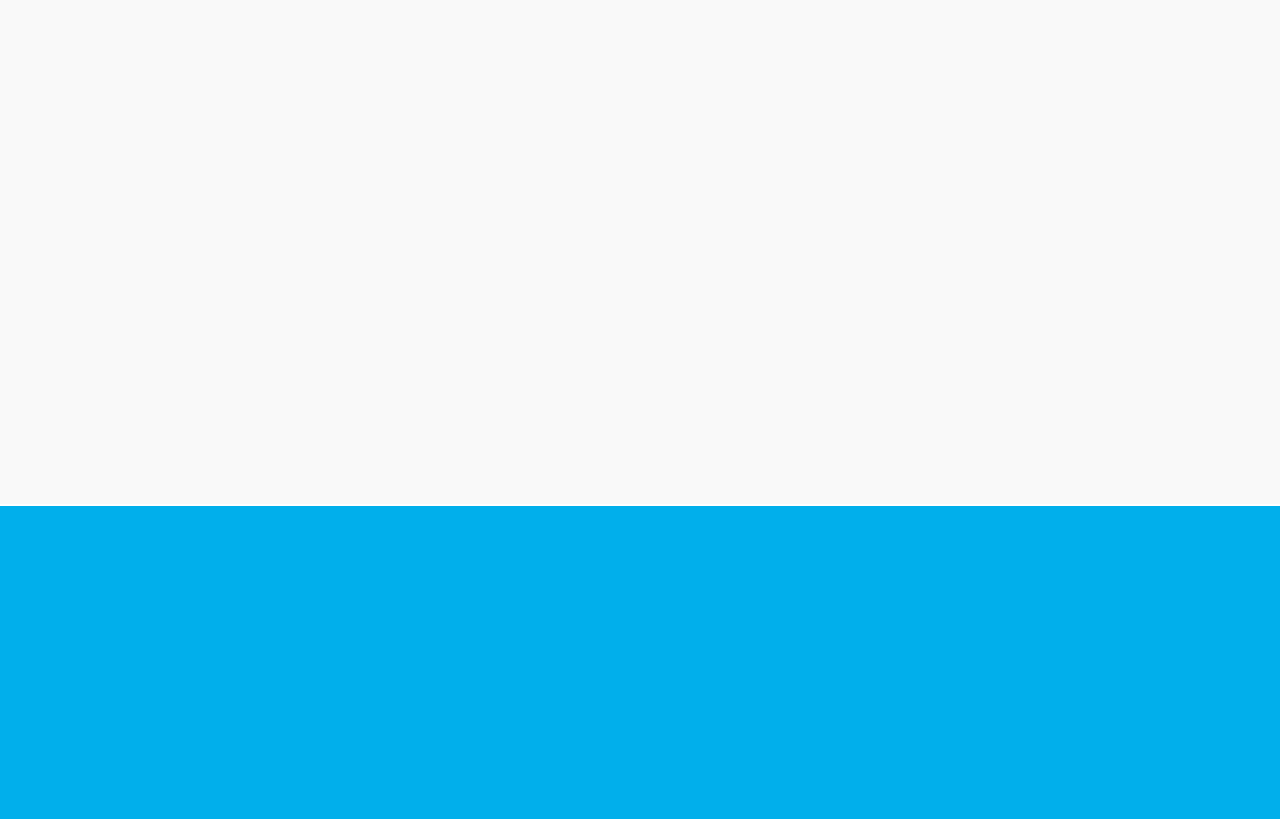
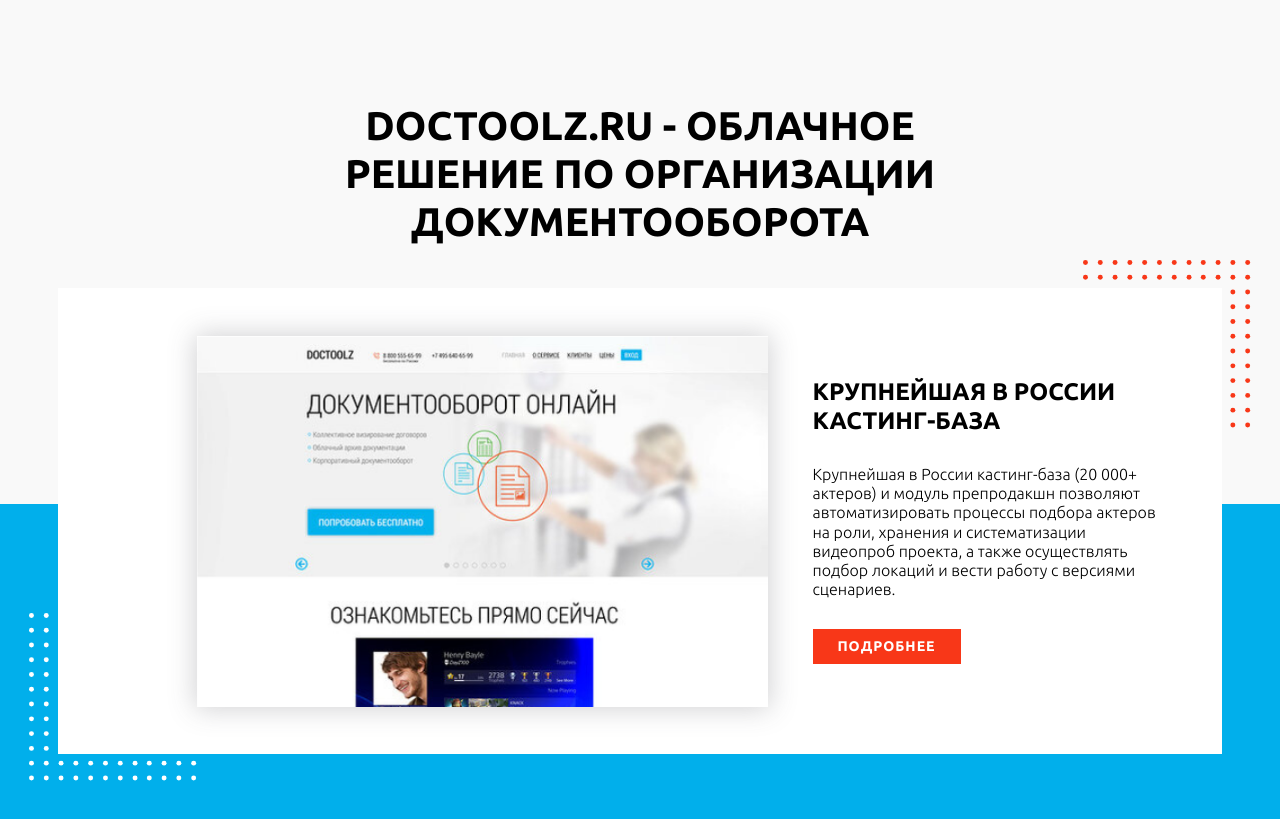
Before and after one commit to KkA1ZeNn/Site_without_adaptive, a plain HTML site: page index.html in a window 1280 px wide. Shown: the part 3972-4791 px from the top of the page. Drawn offline with Linux system fonts and the light colour scheme.

Commit message:
added section main 5

```diff
--- a/index.html
+++ b/index.html
@@ -174,6 +174,29 @@
          <img id = "block4_bg" src = "images/dots_for_group.svg">
          <img id = "block5_bg" src = "images/dots_for_group.svg">
       </section>
+      <h2 class = "solo_header">
+         Doctoolz.ru - облачное решение по организации документооборота
+      </h2>
+      <section class = "information">
+         <div class="information_block">
+            <div class="block_img img4"></div>
+            <div class="block_content bc4">
+               <h2 class = "block_header">Крупнейшая в России кастинг-база</h2>
+               <p class = "block_p">
+                  Крупнейшая в России кастинг-база (20 000+
+                  актеров) и модуль препродакшн позволяют
+                  автоматизировать процессы подбора актеров
+                  на роли, хранения и систематизации
+                  видеопроб проекта, а также осуществлять
+                  подбор локаций и вести работу с версиями
+                  сценариев.
+               </p>
+               <a class = "block_button" href = "#">подробнее</a>
+            </div>
+         </div>
+         <img id = "block6_bg" src = "images/dots_for_group.svg">
+         <img id = "block7_bg" src = "images/Groupwhitedots 2523.svg">
+      </section>
       <div class="decoraton_bg_1"></div>
       <div class="decoraton_bg_2"></div>
       <div class="decoraton_bg_3"></div>
--- a/style.css
+++ b/style.css
@@ -227,8 +227,8 @@ body {
 
 .decoraton_bg_3 {
    position: absolute;
-   top: 4478px;
-   height: 635px;
+   top: 4476px;
+   height: 637px;
    width: 100%;
    background-color: #01AFEB;
    z-index: -2;
@@ -531,6 +531,7 @@ body {
 
 .casting_photos {
    margin: 0 auto;
+   margin-bottom: 133px;
    padding: 0;
    width: 1164px;
    height: 556px;
@@ -582,3 +583,63 @@ body {
    top: -28px;
    right: -29px;
 }
+
+.solo_header {
+   padding: 0;
+   margin: 0 auto;
+   margin-bottom: 42px;
+   width: 628px;
+   height: 144px;
+
+   font-weight: 700;
+   font-size: 40px;
+   line-height: 120%;
+   text-align: center;
+   text-transform: uppercase;
+}
+
+.information {
+   margin: 0 auto;
+   width: 1164px;
+   height: 466px;
+   background-color: #fff;
+   display: flex;
+   align-items: center;
+   justify-content: center;
+   position: relative;
+}
+
+.information_block {
+   margin-left: 83px;
+   width: 970px;
+   height: 371px;
+   display: flex;
+   align-items: center;
+   justify-content: space-between;
+}
+
+.bc4 {
+   width: 354px;
+   height: 286px;
+}
+
+.img4 {
+   width: 571px;
+   height: 371px;
+   background-image: url("images/documents.png");
+   box-shadow: 0 0 25px 2px rgba(75, 77, 83, 0.25);
+}
+
+#block6_bg {
+   position: absolute;
+   z-index: -1;
+   top: -28px;
+   right: -29px;
+}
+
+#block7_bg {
+   position: absolute;
+   z-index: -1;
+   top: 325px;
+   left: -29px;
+}
```
Also changed, not shown: images/Groupwhitedots 2523.svg (added), images/documents.png (added).
